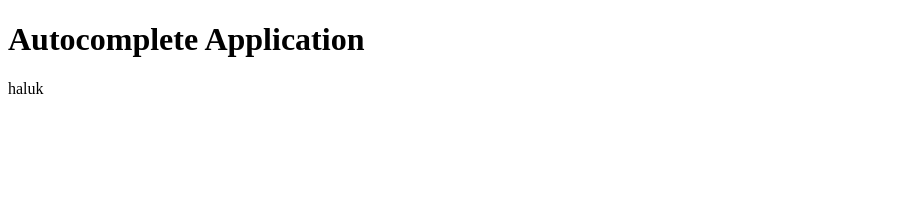
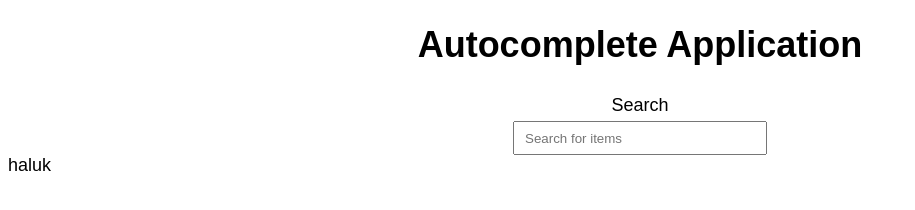
Before and after one commit to halukoz/AutoCompletion, a website: page index.html in a window 1280 px wide. Shown: the whole page, without its empty margins (0-915 px from the left). Drawn offline with Linux system fonts and the light colour scheme.

Commit message:
css file is created and some css properties are added and search box is added (html)

```diff
--- /dev/null
+++ b/css/style.css
@@ -0,0 +1,28 @@
+@charset "utf-8";
+
+body{
+	font-family:Arial, Helvetica, sans-serif;
+	font-size:18px;
+}
+h1{
+	text-align:center;
+}
+.label{
+	padding:5px 0px;
+	text-align:center;
+}
+.input{
+	width:230px;
+	height:30px;
+	outline:none;
+	padding:0px 10px;
+	margin:0px auto;
+	display:block;
+}
+.autocomplete-list {
+	position: absolute;
+	list-style-type: none;
+	margin: 0 0 0 23px;
+	padding: 0;
+	overflow: auto;
+}
--- a/index.html
+++ b/index.html
@@ -6,6 +6,7 @@
     <script src="bower_components/angular-cookies/angular-cookies.min.js"></script>
     <script src="bower_components/angular-resource/angular-resource.min.js"></script>
     <script src="bower_components/angular-route/angular-route.min.js"></script>
+    <link rel="stylesheet" type="text/css" href="css/style.css">
     <script src="js/app.js"></script>
     <script src="js/controllers.js"></script>
     <script src="js/services.js"></script>
@@ -17,10 +18,15 @@
       </h1>
   	</header>
 
+    <div class="label">Search</div>
+      <div><input type="text" placeholder="Search for items" class="input" /></div>
+    <ul class="autocomplete-list">
+
+    </ul>
+
     <div ng-controller="addressCtrl">
-          {{test}}
-      <div ng-repeat="address in addressList track by $index">{{address}}</div><br>
+        {{test}}
+    <div ng-repeat="address in addressList track by $index">{{address}}</div><br>
   	</div>
-    </div>
   </body>
 </html>
```
